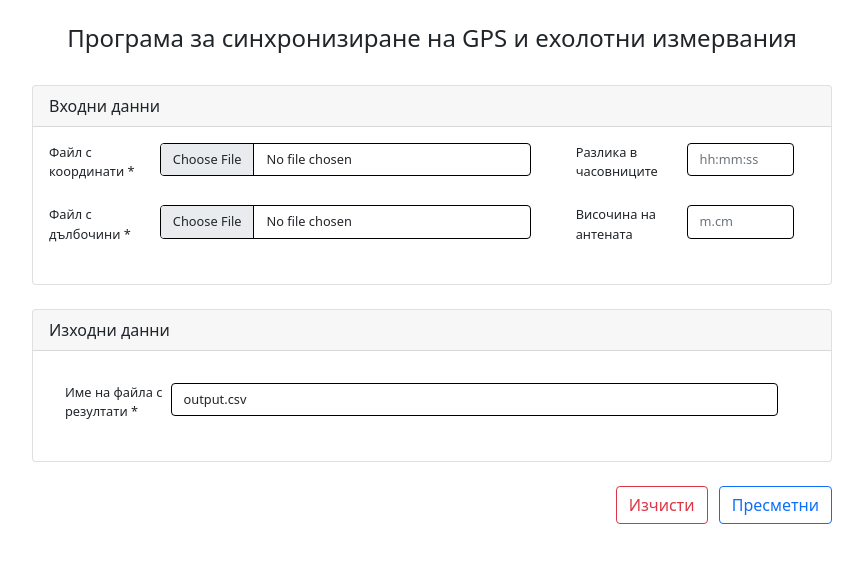
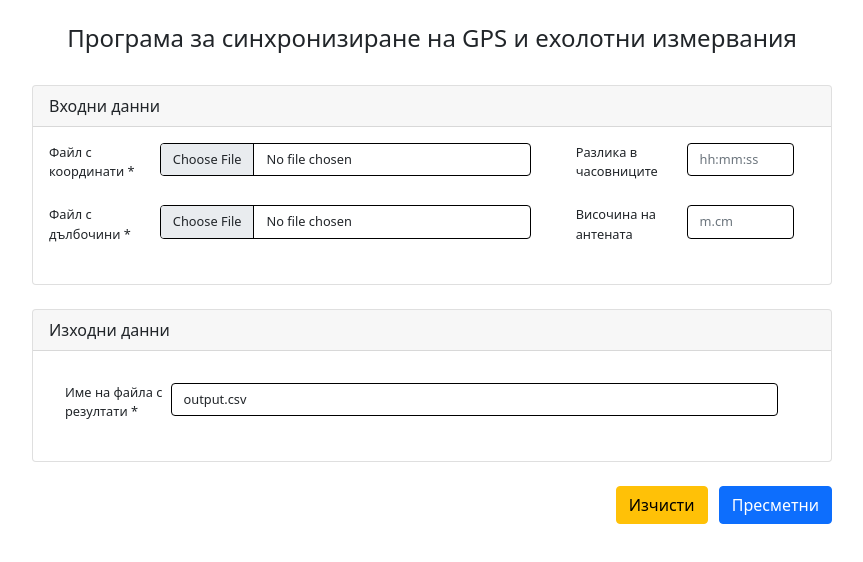
Before and after one commit to zdravko-nestorov/marine-geodesy, an Angular app: page / in a window 1280 px wide. Shown: the top 562 px of the page, without its empty margins (208-1071 px from the left). Built offline with nearby package versions, Linux system fonts and the light colour scheme.

Commit message:
Enhance input and output data UI

```diff
--- a/src/app/components/app-form/app-form.component.html
+++ b/src/app/components/app-form/app-form.component.html
@@ -44,10 +44,10 @@
   </app-card>
 
   <div id="buttons">
-    <button *ngIf="!isLoading" type="button" class="btn btn-outline-primary" (click)="validateAndProcessData()">
+    <button *ngIf="!isLoading" type="button" class="btn btn-primary" (click)="validateAndProcessData()">
       <span class="sr-only"> Пресметни </span>
     </button>
-    <button *ngIf="!isLoading" type="button" class="btn btn-outline-danger" (click)="reloadCurrentPage()">
+    <button *ngIf="!isLoading" type="button" class="btn btn-warning" (click)="reloadCurrentPage()">
       <span class="sr-only"> Изчисти </span>
     </button>
     <button *ngIf="isLoading" class="btn btn-info" type="button" disabled>
```
